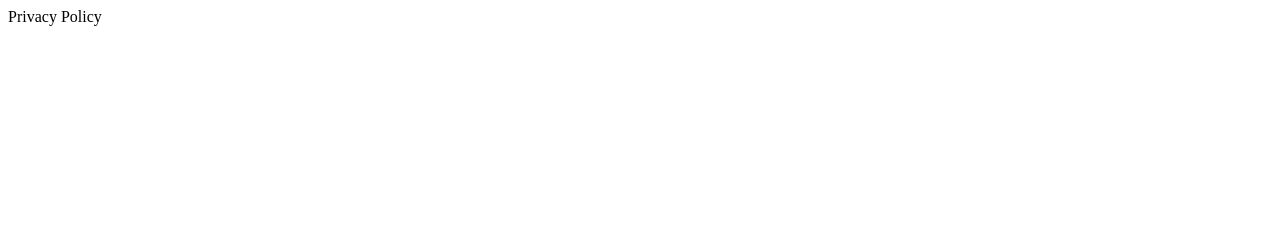
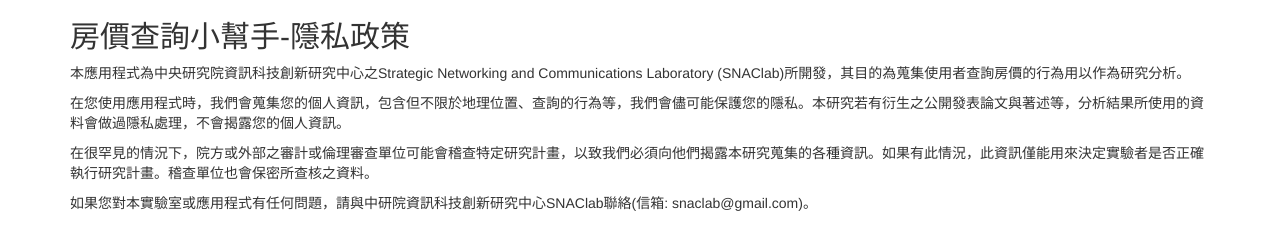
Before and after one commit to snaclabteam/ActualPriceRegistrationPrivacyPolicy, a plain HTML site: page index.html in a window 1280 px wide. Drawn offline with nearby package versions, Linux system fonts and the light colour scheme.

Commit message:
add content

```diff
--- a/index.html
+++ b/index.html
@@ -1 +1,29 @@
-Privacy Policy
+<!DOCTYPE html>
+<html>
+<head>
+<meta charset="utf-8">
+<link href="https://maxcdn.bootstrapcdn.com/bootstrap/3.3.6/css/bootstrap.min.css" rel="stylesheet" integrity="sha384-1q8mTJOASx8j1Au+a5WDVnPi2lkFfwwEAa8hDDdjZlpLegxhjVME1fgjWPGmkzs7" crossorigin="anonymous">
+<title>隱私政策</title>
+</head>
+<body>
+<div class="container">
+  <div class="row">
+    <div class="col=lg-12 col-md-12 col-sm-12 col-xs-12">
+      <h2>房價查詢小幫手-隱私政策</h2>
+
+      <p>
+      本應用程式為中央研究院資訊科技創新研究中心之Strategic Networking and Communications Laboratory (SNAClab)所開發，其目的為蒐集使用者查詢房價的行為用以作為研究分析。
+      </p>
+      <p> 在您使用應用程式時，我們會蒐集您的個人資訊，包含但不限於地理位置、查詢的行為等，我們會儘可能保護您的隱私。本研究若有衍生之公開發表論文與著述等，分析結果所使用的資料會做過隱私處理，不會揭露您的個人資訊。
+      </p>
+      <p>
+      在很罕見的情況下，院方或外部之審計或倫理審查單位可能會稽查特定研究計畫，以致我們必須向他們揭露本研究蒐集的各種資訊。如果有此情況，此資訊僅能用來決定實驗者是否正確執行研究計畫。稽查單位也會保密所查核之資料。
+      </p>
+      <p>
+      如果您對本實驗室或應用程式有任何問題，請與中研院資訊科技創新研究中心SNAClab聯絡(信箱: snaclab@gmail.com)。
+      </p>
+    </div>
+  </div>
+</div>
+</body>
+</html>
```
